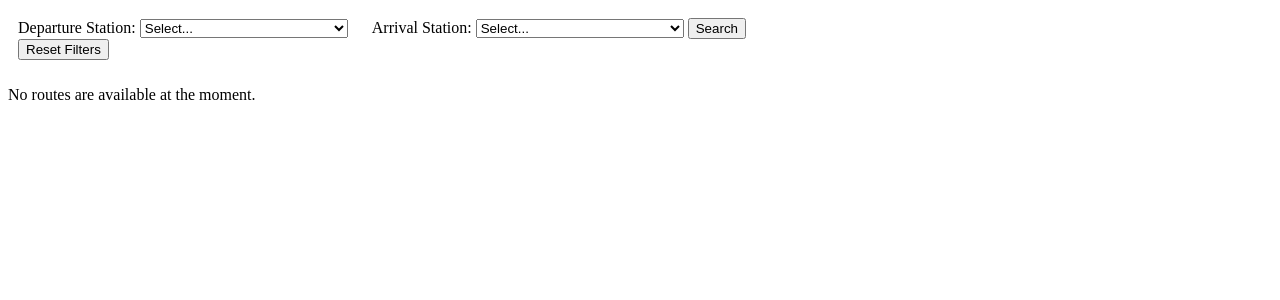
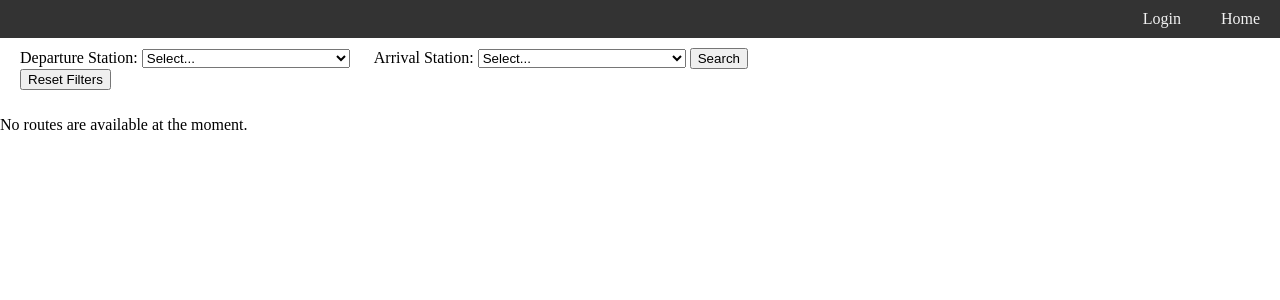
Before and after one commit to jovanaoukar/reservations-jovan-aoukar, a Django app: page /manage/routes in a window 1280 px wide. Shown: the top 300 px of the page. Run offline with Django 4.2, Linux system fonts and the light colour scheme; data that the repository does not hold is empty.

Commit message:
Work on the style and refactor it. Add a simple nav bar (not fully functional)

```diff
--- a/reservations/gestion/static/gestion/style.css
+++ b/reservations/gestion/static/gestion/style.css
@@ -3,3 +3,34 @@ table, th, td {
     border-collapse: collapse;
     padding: 7px;
 }
+
+body {
+    margin: 0;
+}
+
+.left-elt {
+    margin-left: 10px;
+}
+
+.navbar {
+    overflow: hidden;
+    background-color: #333;
+}
+
+.navbar a {
+    float: right;
+    color: #f2f2f2;
+    text-align: center;
+    padding: 10px 20px;
+    text-decoration: none;
+}
+
+.navbar a:hover {
+    background-color: #ddd;
+    color: black;
+}
+
+.navbar a.active {
+    background-color: #04AA6D;
+    color: white;
+}
--- /dev/null
+++ b/reservations/gestion/templates/base.html
@@ -0,0 +1,18 @@
+<!DOCTYPE html>
+<html>
+    <body>
+        {% load static %}
+        <link rel="stylesheet" href="{% static 'gestion/style.css' %}">
+
+        <div class="navbar">
+        <a href="/">Home</a>
+        <a href="{% if request.user.is_authenticated %}/accounts/profile/{% else %}/accounts/login/{% endif %}">
+            {% if request.user.is_authenticated %}Profile{% else %}Login{% endif %}
+        </a>
+        </div>
+
+        <div class="container">
+            {% block content %}{% endblock %}
+        </div>
+    </body>
+</html>
--- a/reservations/gestion/templates/gestion/routes.html
+++ b/reservations/gestion/templates/gestion/routes.html
@@ -1,11 +1,11 @@
-<!DOCTYPE html>
-<html>
-    <body>
+{% extends "base.html" %}
+
 {% load static %}
+<link rel="stylesheet" href="{% static 'gestion/style.css' %}">
 
-        <link rel="stylesheet" href="{% static 'gestion/style.css' %}">
+{% block content %}
 <div>
-            <div style="padding: 10px;">
+    <div class="left-elt" style="padding: 10px;">
         <form action="{% url 'gestion:routes' %}" method="post">
             {% csrf_token %}
             {{ form.departure_station_name.label_tag }}
@@ -21,7 +21,7 @@
     </div>
 
     {% if routes_list %}
-            <table>
+    <table class="left-elt">
         <tr>
             <th>Departure station</th>
             <th>Departure time</th>
@@ -41,5 +41,4 @@
         <p>No routes are available at the moment.</p>
     {% endif %}
 </div>
-    </body>
-</html>
+{% endblock %}
```
Also changed, not shown: reservations/gestion/templates/gestion/index.html (+9 -7 lines). Lines whose indentation alone changed are shown as unchanged.
